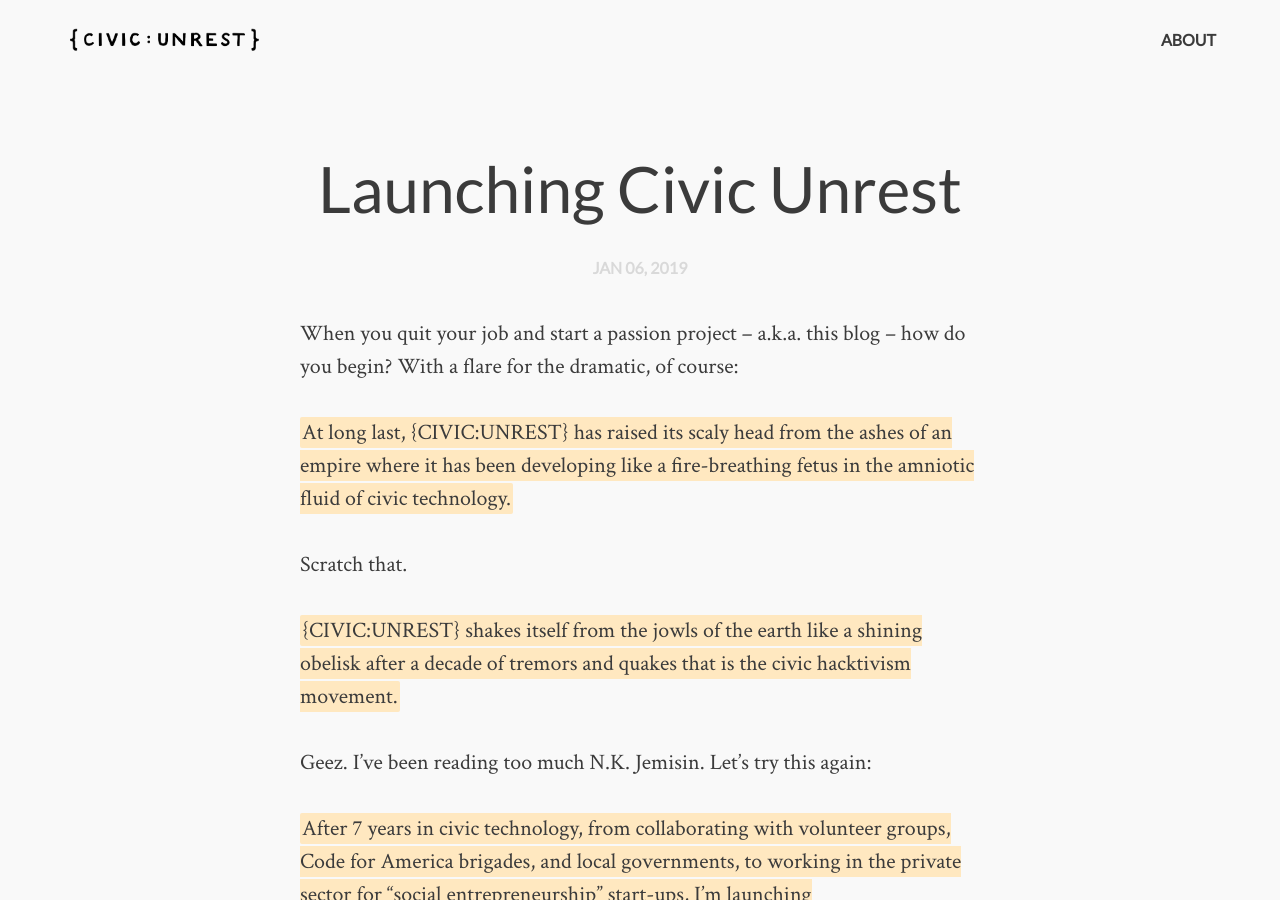
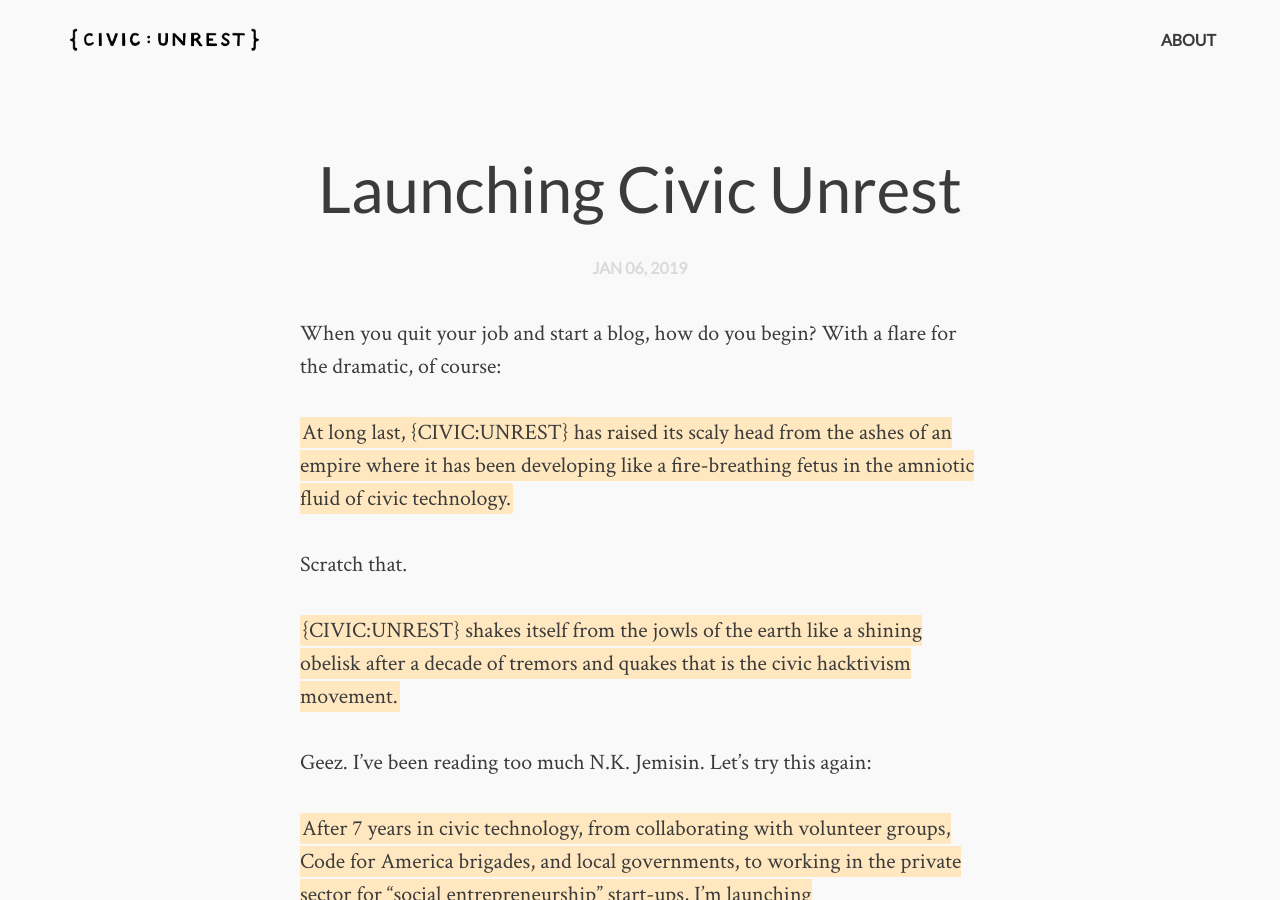
Before and after one commit to switzersc/civic_unrest, a Jekyll site: the page built from _posts/2019-01-04-launching-civic-rest.md, in a window 1280 px wide and 900 px high. Built offline with Jekyll 4.4.1, drawn with Linux system fonts in a browser that asks for light colours; comment, search, counter and statistics services are not loaded.

Commit message:
Small word change in first post

```diff
--- a/_posts/2019-01-04-launching-civic-rest.md
+++ b/_posts/2019-01-04-launching-civic-rest.md
@@ -5,7 +5,7 @@ date:   2019-01-06 12:56:00 -0500
 categories: blog
 ---
 
-When you quit your job and start a passion project – a.k.a. this blog – how do you begin? With a flare for the dramatic, of course:
+When you quit your job and start a blog, how do you begin? With a flare for the dramatic, of course:
 
 *At long last, {CIVIC:UNREST} has raised its scaly head from the ashes of an empire where it has been developing like a fire-breathing fetus in the amniotic fluid of civic technology.*
 
```
